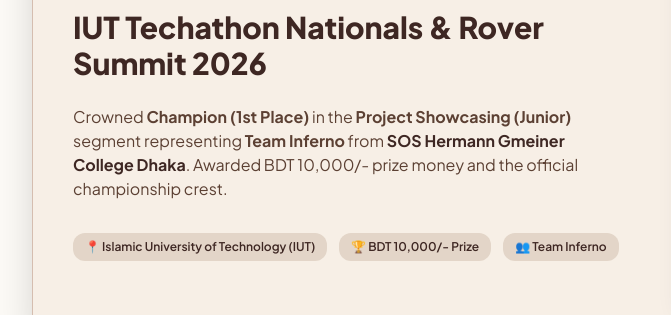
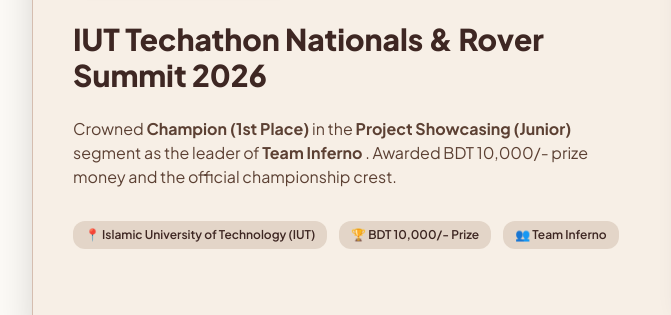
Before and after one commit to Taohidul-Islam/Taohidul-Islam.github.io, a plain HTML site: page index.html in a window 1280 px wide. Shown: the part 1792-2107 px from the top of the page, 0-671 px from the left. Drawn offline with nearby package versions, Linux system fonts and the light colour scheme; no server answers.

Commit message:
Update index.html

```diff
--- a/index.html
+++ b/index.html
@@ -261,7 +261,7 @@
                         </div>
                         <h3 class="text-2xl sm:text-3xl font-extrabold text-brown-900">IUT Techathon Nationals & Rover Summit 2026</h3>
                         <p class="text-sm sm:text-base text-brown-800 leading-relaxed">
-                            Crowned <strong>Champion (1st Place)</strong> in the <strong>Project Showcasing (Junior)</strong> segment representing <strong>Team Inferno</strong> from <strong class="text-brown-900">SOS Hermann Gmeiner College Dhaka</strong>. Awarded BDT 10,000/- prize money and the official championship crest.
+                            Crowned <strong>Champion (1st Place)</strong> in the <strong>Project Showcasing (Junior)</strong> segment as the leader of <strong>Team Inferno</strong> . Awarded BDT 10,000/- prize money and the official championship crest.
                         </p>
                         <div class="flex flex-wrap gap-3 pt-2">
                             <span class="px-3 py-1.5 rounded-xl bg-cream-200 text-brown-900 text-xs font-semibold">📍 Islamic University of Technology (IUT)</span>
```
